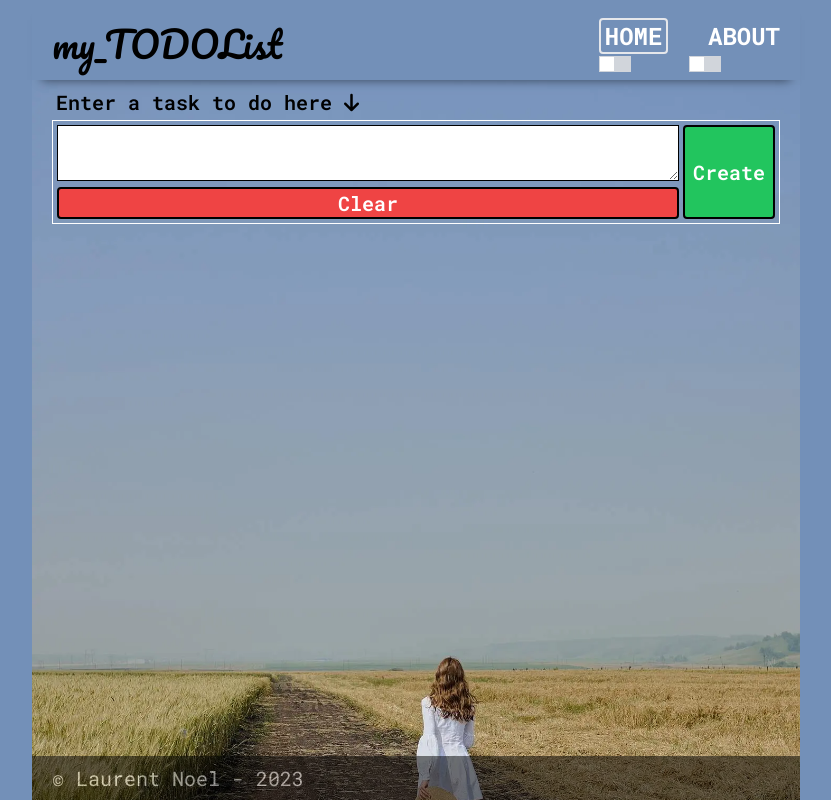
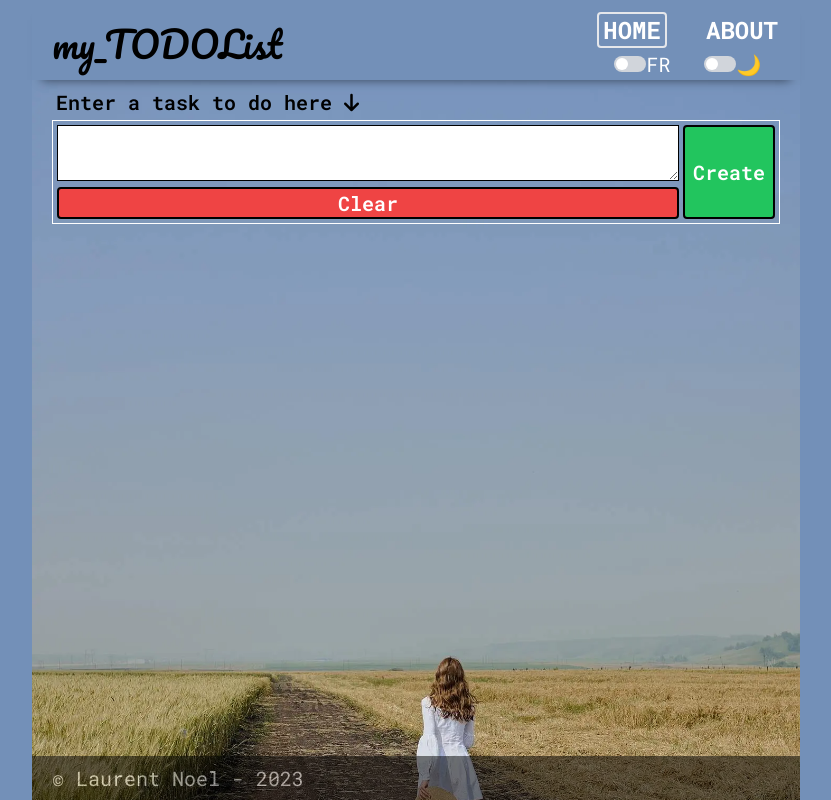
Before and after one commit to lnoel4289/todolist, a React (Vite) app: page / in a window 1280 px wide. Shown: the whole page, without its empty margins (224-1055 px from the left). Built offline with nearby package versions, Linux system fonts and the light colour scheme.

Commit message:
toggle switches front ok

```diff
--- a/src/components/Header/index.jsx
+++ b/src/components/Header/index.jsx
@@ -6,7 +6,7 @@ const Header = () => {
       <h1 className="sm:relative top-4 sm:h-16 grow-[2] xs:grow-[5] sm:grow-[8] font-pacifico text-lg xs:text-2xl sm:text-4xl">
         my_TODOList
       </h1>
-      <div className="grow flex flex-col justify-around h-full">
+      <div className="grow flex flex-col justify-between h-full p-0.5">
         <nav className="font-bold sm:text-2xl sm:relative top-3">
           <ul className="flex justify-between items-center text-white uppercase text-lg sm:text-2xl">
             <li>
@@ -32,22 +32,28 @@ const Header = () => {
           </ul>
         </nav>
         <div className="grid grid-cols-2">
+          <div className="flex items-center justify-center">
+            <label htmlFor="tgl-lng" className="relative h-4 w-8">
+              <input
+                type="checkbox"
+                id="tgl-lng"
+                className="w-0 h-0 opacity-0 peer"
+              ></input>
+              <span className="absolute inset-0 bg-gray-300 rounded-full cursor-pointer before:flex before:absolute before:w-3 before:h-3 before:rounded-full before:bg-white before:top-0.5 before:left-0.5 before:duration-300 before:peer-checked:translate-x-4"></span>
+            </label>
+            <span className="text-white">FR</span>
+          </div>
+          <div className="flex items-center justify-center">
             <label htmlFor="tgl-drk" className="relative h-4 w-8">
               <input
                 type="checkbox"
                 id="tgl-drk"
                 className="w-0 h-0 opacity-0 peer"
               ></input>
-            <span className="absolute inset-0 bg-gray-300 cursor-pointer before:flex before:absolute before:w-3.5 before:h-3.5 before:bg-white before:top-px before:left-px before:duration-300 before:peer-checked:translate-x-4"></span>
+              <span className="absolute inset-0 bg-gray-300 rounded-full cursor-pointer before:flex before:absolute before:w-3 before:h-3 before:rounded-full before:bg-white before:top-0.5 before:left-0.5 before:duration-300 before:peer-checked:translate-x-4"></span>
             </label>
-          <label htmlFor="tgl-lng" className="relative h-4 w-8">
-            <input
-              type="checkbox"
-              id="tgl-lng"
-              className="w-0 h-0 opacity-0 peer"
-            ></input>
-            <span className="absolute inset-0 bg-gray-300 cursor-pointer before:flex before:absolute before:w-3.5 before:h-3.5 before:bg-white before:top-px before:left-px before:duration-300 before:peer-checked:translate-x-4"></span>
-          </label>
+            <span>🌙</span>
+          </div>
         </div>
       </div>
     </header>
```
Lines whose indentation alone changed are shown as unchanged.
